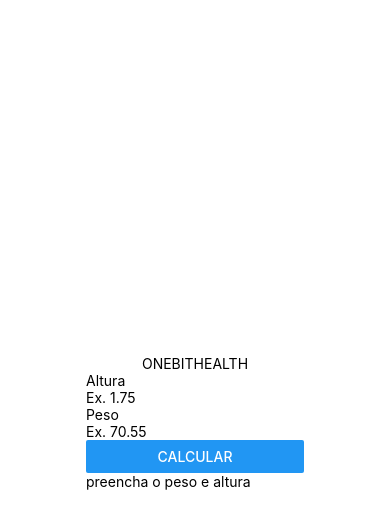
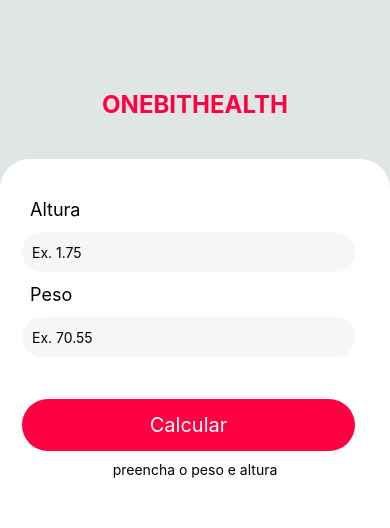
Before and after one commit to rbressanelli/imc-react-native, a React Native app: screen / in a window 390 px wide. Shown: the top 528 px of the page. Built offline with nearby package versions, Linux system fonts and the light colour scheme.

Commit message:
Feat: added some styles

```diff
--- a/App.js
+++ b/App.js
@@ -1,12 +1,12 @@
 import { StyleSheet, View } from 'react-native';
 import Title from './src/components/Title';
-import Main from './src/components/Main';
+import Form from './src/components/Form';
 
 export default function App() {
   return (
     <View style={styles.container}>
       <Title />
-      <Main />
+      <Form />
     </View>
   );
 }
@@ -14,8 +14,7 @@ export default function App() {
 const styles = StyleSheet.create({
   container: {
     flex: 1,
-    backgroundColor: '#fff',
-    alignItems: 'center',
-    justifyContent: 'center',
+    backgroundColor: '#e0e5e5',
+    paddingTop: 80,
   },
 });
--- a/src/components/Form/index.js
+++ b/src/components/Form/index.js
@@ -1,6 +1,7 @@
 import React, { useState } from "react";
-import { Button, Text, TextInput, View } from "react-native";
+import { Button, Text, TextInput, View, TouchableOpacity } from "react-native";
 import ResultImc from "./ResultImc";
+import styles from "./style";
 
 
 export default function Form() {
@@ -31,26 +32,34 @@ export default function Form() {
 
 
     return(
-        <View>
-            <View>
-                <Text>Altura</Text>
+        <View style={styles.formContext}>
+            <View style={styles.form}>
+                <Text style={styles.formLabel}>Altura</Text>
                 <TextInput
+                style={styles.input}
                 onChangeText={setHeight}
                 value={height}
                 placeholder="Ex. 1.75"
                 keyboardType="numeric"
                 />
-                <Text>Peso</Text>
+                <Text style={styles.formLabel}>Peso</Text>
                 <TextInput
+                style={styles.input}
                 onChangeText={setWeight}
                 value={weight}
                 placeholder="Ex. 70.55"
                 keyboardType="numeric"
                 />
 
-                <Button
-                onPress={() => validationImc()}
-                title={textButton}/>
+                <TouchableOpacity
+
+                style={styles.buttonCalculator}
+                onPress={() => {
+                    validationImc()
+                }}
+                >
+                    <Text style={styles.textButtonCalculator}>{textButton}</Text>
+                </TouchableOpacity>
             </View>
             <ResultImc messageResultImc={messageImc} resultImc={imc} />
         </View>
--- /dev/null
+++ b/src/components/Form/style.js
@@ -0,0 +1,50 @@
+import { StyleSheet } from "react-native";
+
+const styles = StyleSheet.create({
+    formContext: {
+        width: "100%",
+        height: "100%",
+        bottom: 0,
+        backgroundColor: "#ffffff",
+        alignItems: "center",
+        borderTopLeftRadius: 30,
+        borderTopRightRadius: 30,
+        marginTop: 30,
+    },
+    form: {
+        width: "100%",
+        height: "auto",
+        marginTop: 30,
+        padding: 10,
+    },
+    formLabel: {
+        color: "#000000",
+        fontSize: 18,
+        paddingLeft: 20,
+    },
+    input: {
+        width: "90%",
+        borderRadius: 50,
+        backgroundColor: "#f6f6f6",
+        height: 40,
+        margin: 12,
+        paddingLeft: 10,
+    },
+    buttonCalculator: {
+        borderRadius: 50,
+        alignItems: "center",
+        justifyContent: "center",
+        width: "90%",
+        backgroundColor: "#ff0043",
+        paddingTop: 14,
+        paddingBottom: 14,
+        marginLeft: 12,
+        marginTop: 30,
+    },
+    textButtonCalculator: {
+        fontSize: 20,
+        color: "#ffffff",
+    }
+});
+
+export default styles
--- a/src/components/Main/index.js
+++ /dev/null
@@ -1,11 +0,0 @@
-import React from "react";
-import { View, } from "react-native";
-import Form from "../Form";
-
-export default function Main() {
-    return(
-        <View>
-            <Form/>
-        </View>
-    )
-}
--- a/src/components/Title/index.js
+++ b/src/components/Title/index.js
@@ -1,10 +1,11 @@
 import React from "react";
 import { View, Text } from "react-native";
+import styles from "./style";
 
 export default function Title() {
     return(
-        <View>
-            <Text>ONEBITHEALTH</Text>
+        <View style={styles.boxTitle}>
+            <Text style={styles.textTitle}>ONEBITHEALTH</Text>
         </View>
     );
 
--- /dev/null
+++ b/src/components/Title/style.js
@@ -0,0 +1,16 @@
+import { StyleSheet } from "react-native";
+
+const styles = StyleSheet.create({
+    boxTitle: {
+        alignItems: "center",
+        justifyContent: "center",
+        padding: 10,
+    },
+    textTitle: {
+        color: "#ff0043",
+        fontSize: 24,
+        fontWeight: "bold",
+    }
+});
+
+export default styles
```
Also changed, not shown: src/components/Form/ResultImc/style.js (added).
